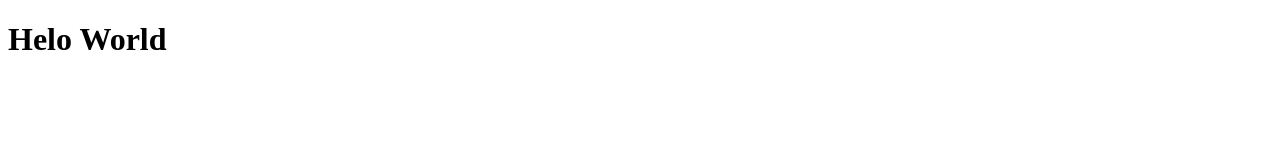
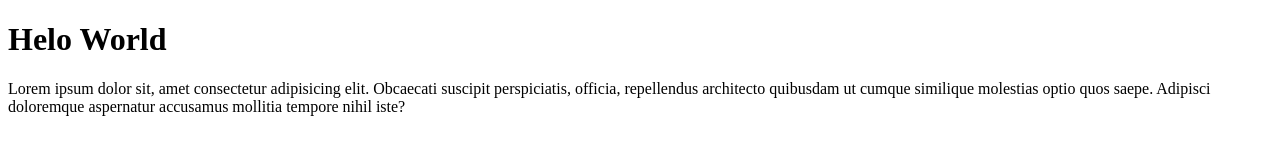
Before and after one commit to andaraa/andara-git-remote-test, a plain HTML site: page index.html in a window 1280 px wide. Drawn offline with Linux system fonts and the light colour scheme.

Commit message:
menambahkan paragraf

```diff
--- a/index.html
+++ b/index.html
@@ -8,5 +8,9 @@
   </head>
   <body>
     <h1>Helo World</h1>
+    <p>
+      Lorem ipsum dolor sit, amet consectetur adipisicing elit. Obcaecati suscipit perspiciatis, officia, repellendus architecto quibusdam ut cumque similique molestias optio quos saepe. Adipisci doloremque aspernatur accusamus mollitia
+      tempore nihil iste?
+    </p>
   </body>
 </html>
```
